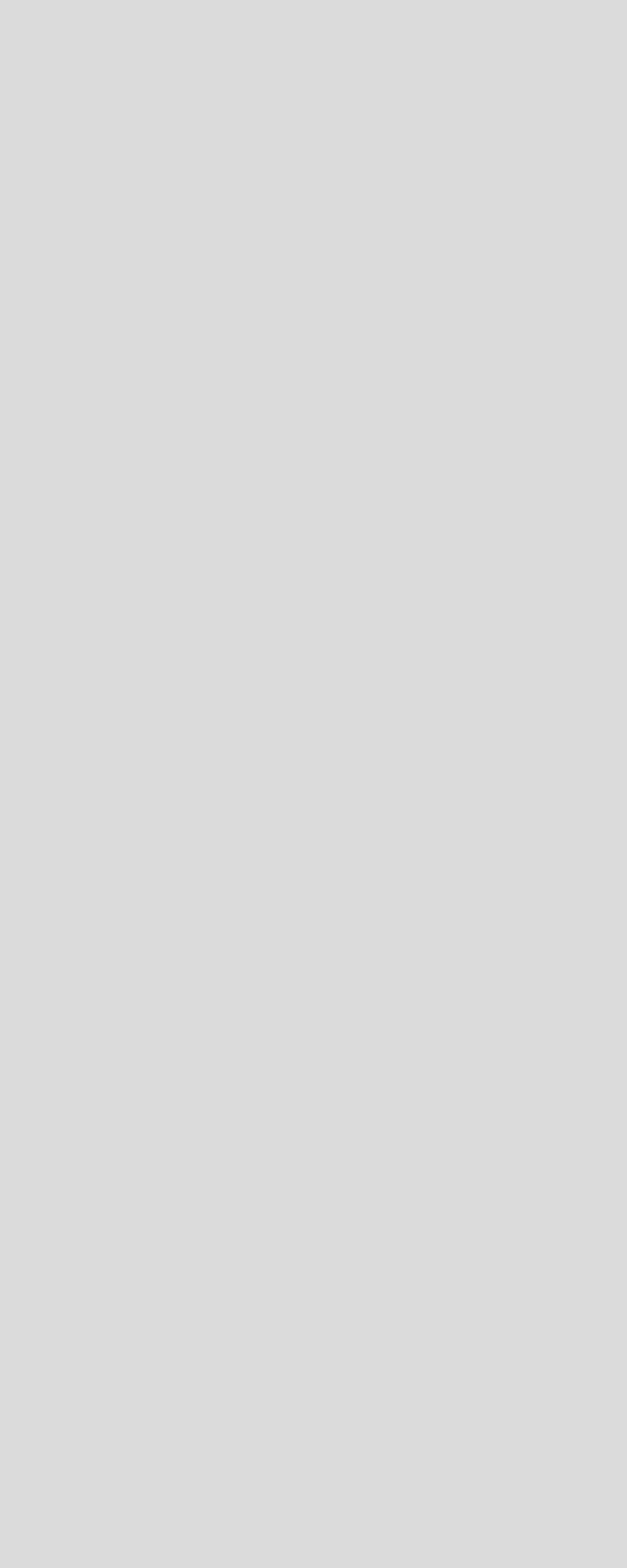
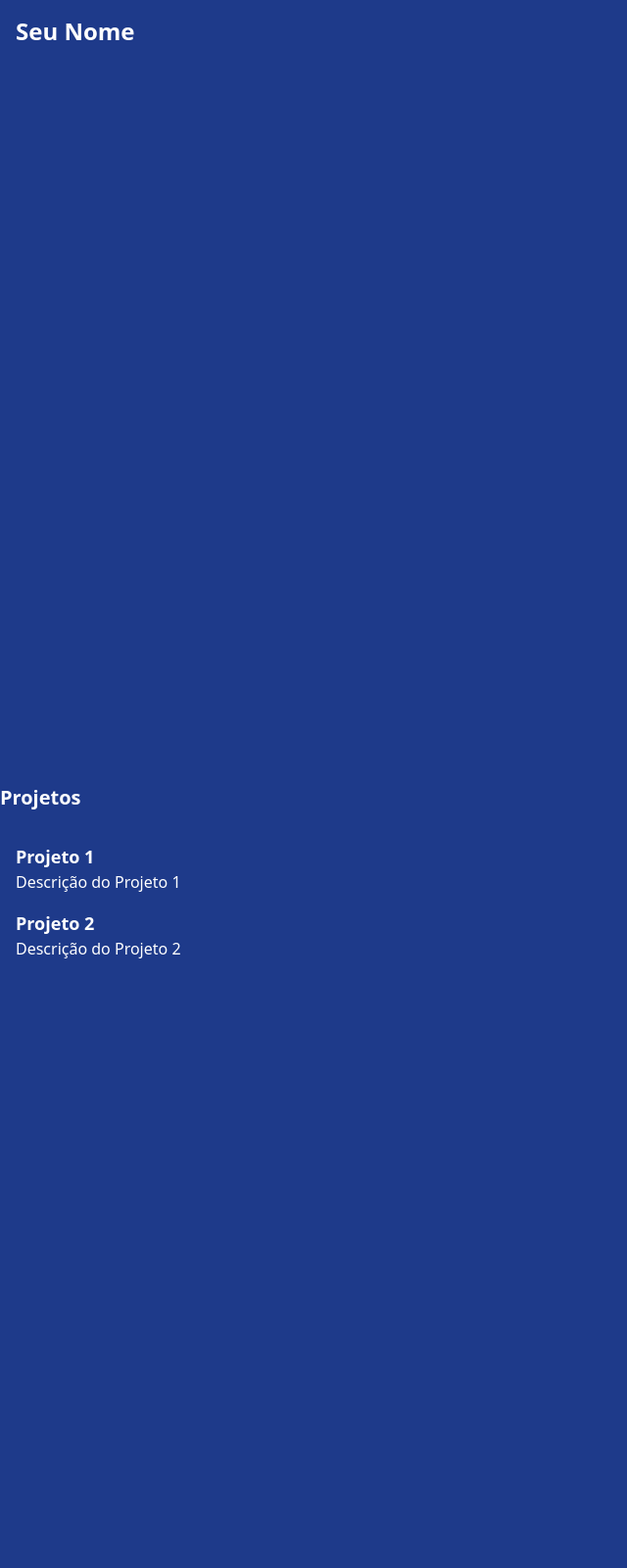
Before and after one commit to FontesSSI/meu-portfolio, a PHP site: page / in a window 1280 px wide. Before the commit the part shown is empty. Shown: the whole page at 98% size, without its empty margins (0-640 px from the left). Before the commit the page ends 800 px from the top, so only its background shows below. Run offline with PHP 8.4, Linux system fonts and the light colour scheme.

Commit message:
att index

```diff
--- a/css/styles.css
+++ b/css/styles.css
@@ -1,3 +1,3 @@
 *{
-  background-color: #dbdbdb;
+  background-color: #184086;
 }
--- a/index.php
+++ b/index.php
@@ -4,18 +4,33 @@
 <head>
   <meta charset="UTF-8">
   <meta name="viewport" content="width=device-width, initial-scale=1.0">
-  <title>Andre Fontes Dev Pleno</title>
-  <link rel="icon" type="image/png" sizes="32x32" href="favicon-32x32.png">
-  <meta name="msapplication-TileColor" content="#2d89ef">
-  <meta name="theme-color" content="#ffffff">
-  <link rel="stylesheet" type="text/css" href="css/styles.css">
-
-
-
+  <title>Minha Página</title>
+  <!-- Adicione o link para o arquivo CSS do Tailwind CSS -->
+  <link href="https://cdn.jsdelivr.net/npm/tailwindcss@2.2.19/dist/tailwind.min.css" rel="stylesheet">
 </head>
 
-<body>
+<body class="bg-blue-900 text-white">
+  <!-- Div fixa com seu nome -->
+  <div class="w-1/4 h-screen p-4">
+    <h1 class="text-2xl font-semibold">Seu Nome</h1>
+  </div>
 
+  <!-- Div com projetos roláveis -->
+  <div class="w-3/4 h-screen overflow-y-scroll">
+    <h2 class="text-xl font-semibold mb-4">Projetos</h2>
+    <div class="p-4">
+      <!-- Conteúdo dos projetos aqui -->
+      <div class="mb-4">
+        <h3 class="text-lg font-semibold">Projeto 1</h3>
+        <p>Descrição do Projeto 1</p>
+      </div>
+      <div class="mb-4">
+        <h3 class="text-lg font-semibold">Projeto 2</h3>
+        <p>Descrição do Projeto 2</p>
+      </div>
+      <!-- Adicione mais projetos conforme necessário -->
+    </div>
+  </div>
 </body>
 
 </html>
```
